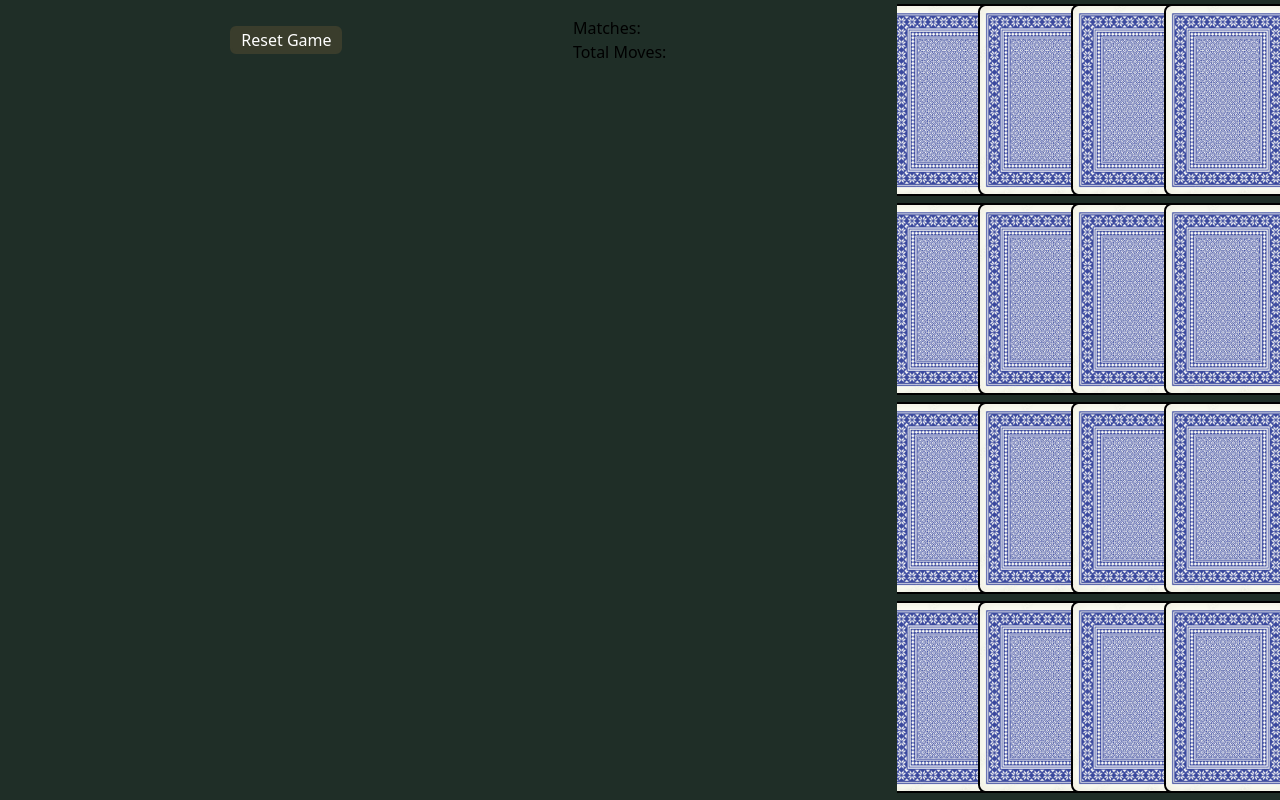
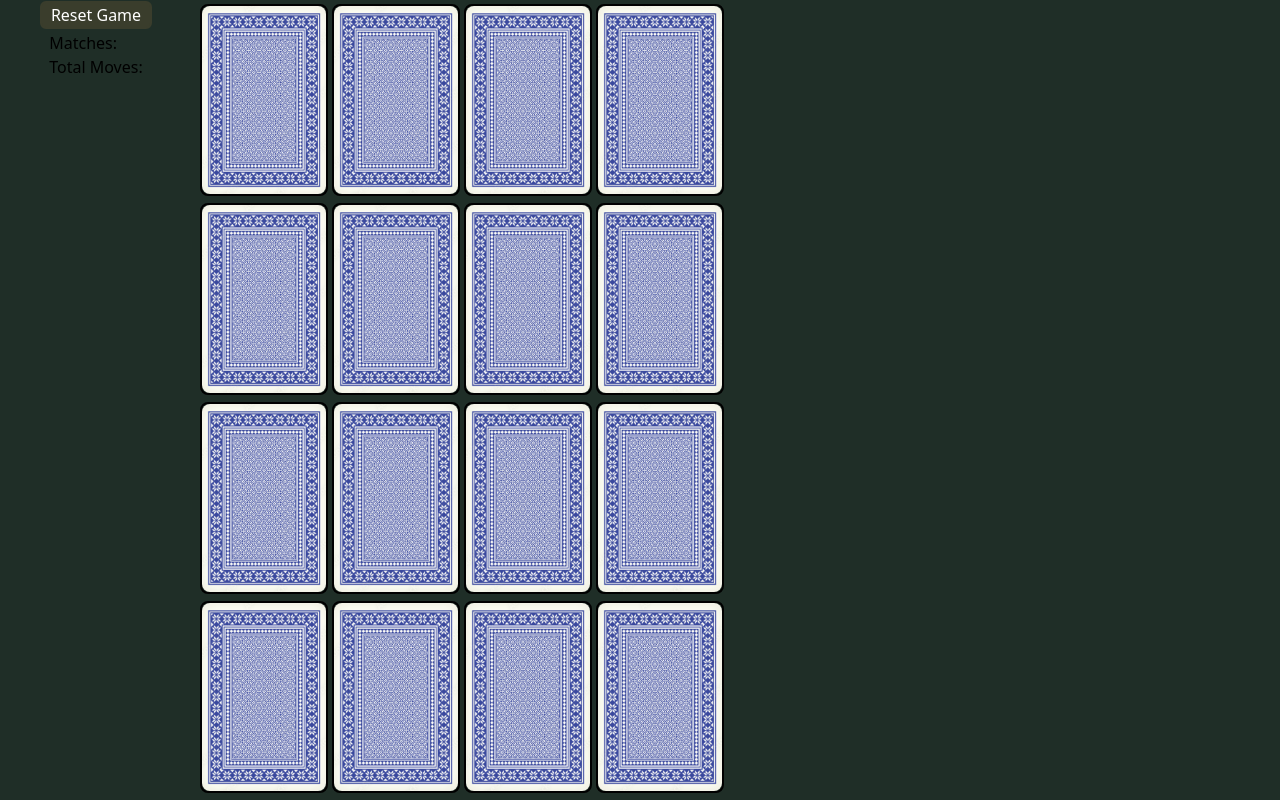
Before and after one commit to Ant-Shell/image-match-game, a Vue app: page / in a window 1280 px wide. Built offline with nearby package versions, Linux system fonts and the light colour scheme.

Commit message:
Adjust layout on med and lg devices

```diff
--- a/src/components/Heading.vue
+++ b/src/components/Heading.vue
@@ -6,7 +6,7 @@ const props = defineProps({
 </script>
 
 <template>
-  <header class="flex justify-evenly items-center w-screen h-[10%]">
+  <header class="flex justify-evenly items-center h-[10%] w-screen md:w-[20%] md:flex-col lg:w-[15%]">
     <button class="w-28 border-2 bg-[#3a3d2c] border-[#3a3d2c] text-white
     hover:bg-[#78807c] rounded-md" @click="props.gameResetter">
       Reset Game
```
